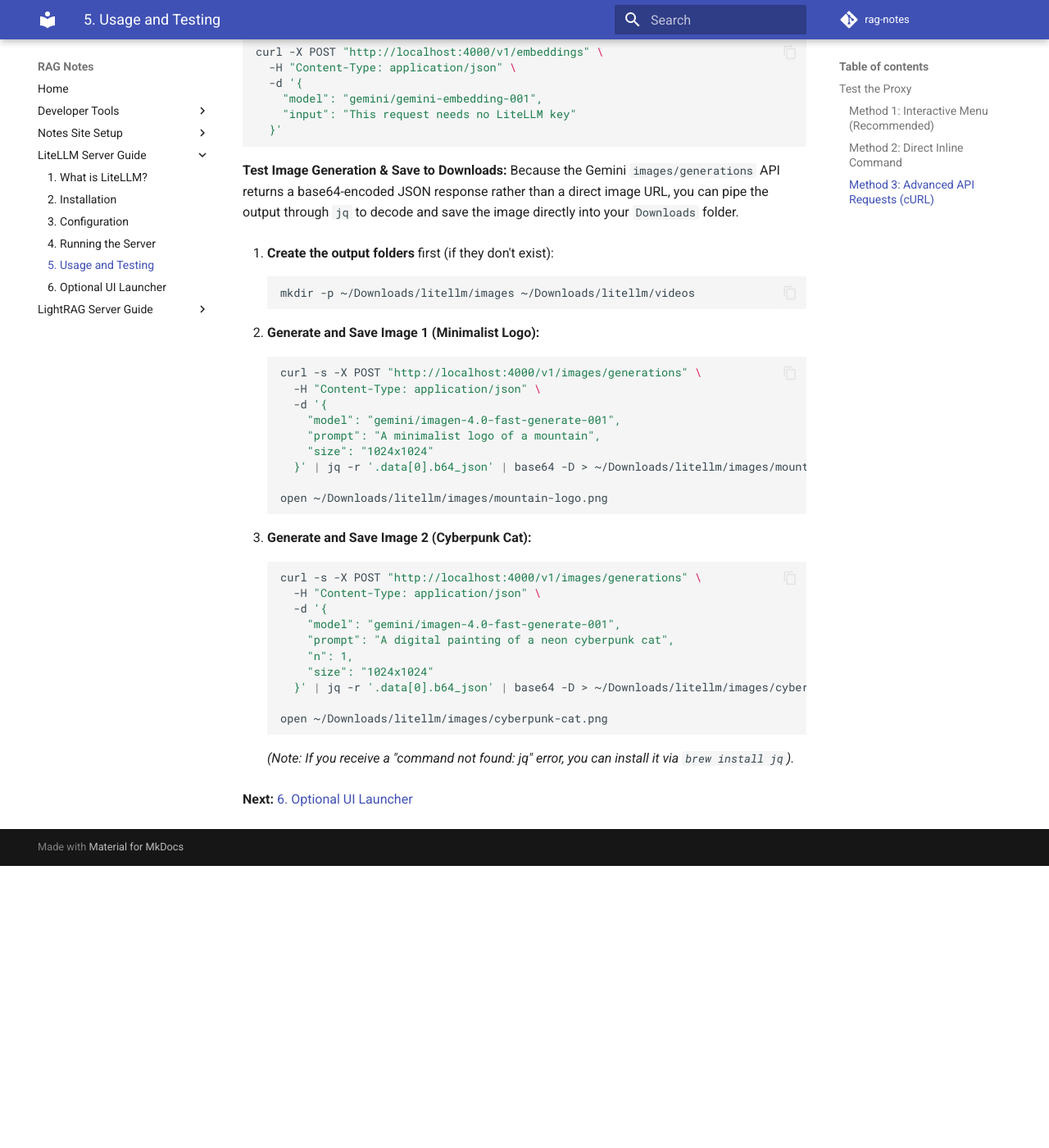
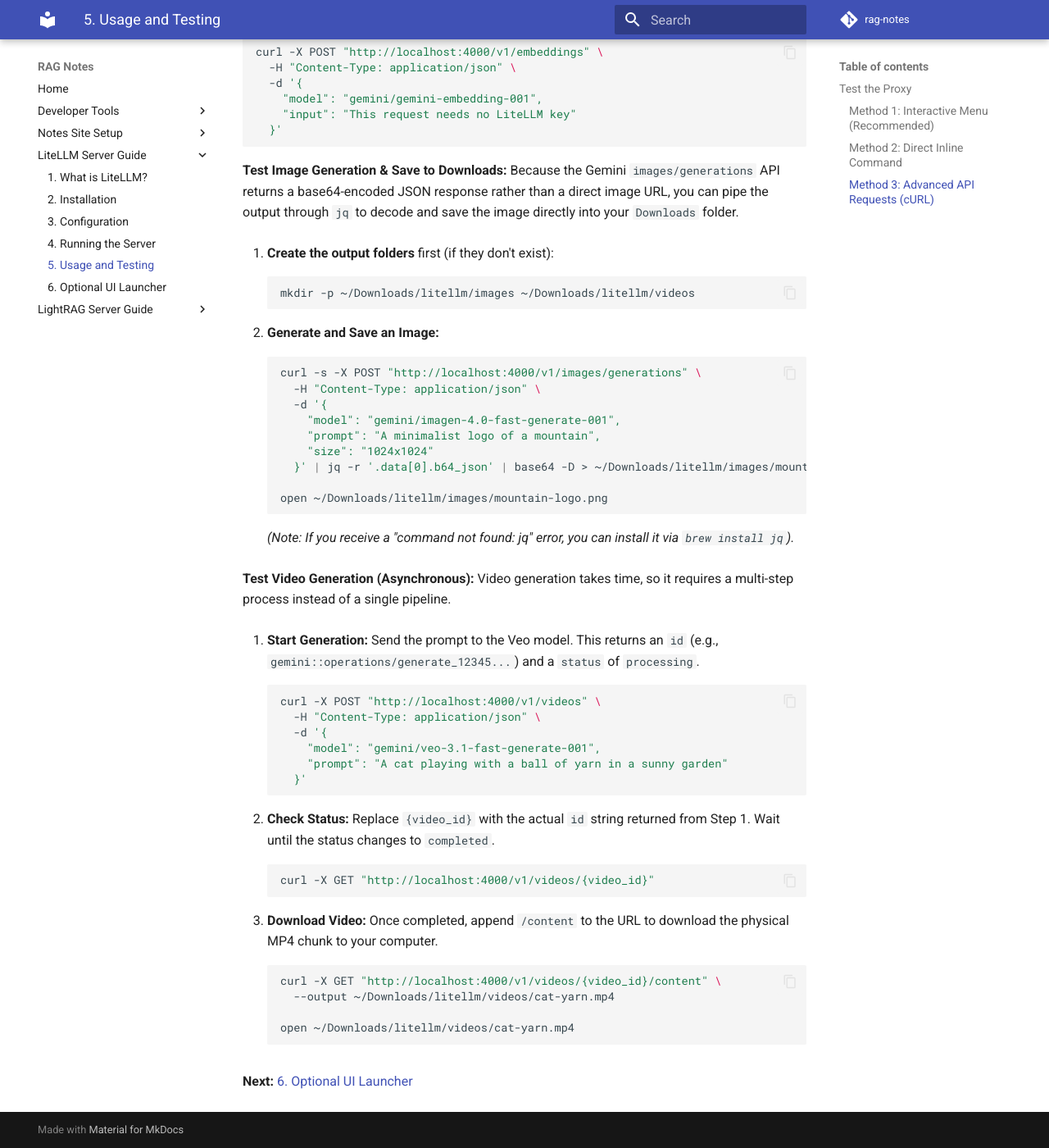
Before and after one commit to kbhatiya999/rag-notes, an MkDocs documentation site: the page built from docs/litellm/5-usage-and-testing.md, in a window 1280 px wide and 1400 px high, scrolled down 1136 px. Shown: the whole window at 82% size. Built offline with MkDocs 1.6.1 and Material for MkDocs 9.7.7, drawn with Linux system fonts in a browser that asks for light colours; comment, search, counter and statistics services are not loaded; before the commit the page ends 2192 px from its top, so only the background shows below that.

Commit message:
Trimmed image generation examples and added multi-step Veo video generation tests.

````diff
--- a/docs/litellm/5-usage-and-testing.md
+++ b/docs/litellm/5-usage-and-testing.md
@@ -50,7 +50,7 @@
    mkdir -p ~/Downloads/litellm/images ~/Downloads/litellm/videos
    ```
 
-2. **Generate and Save Image 1 (Minimalist Logo):**
+2. **Generate and Save an Image:**
    ```bash
    curl -s -X POST "http://localhost:4000/v1/images/generations" \
      -H "Content-Type: application/json" \
@@ -62,20 +62,32 @@
 
    open ~/Downloads/litellm/images/mountain-logo.png
    ```
+*(Note: If you receive a "command not found: jq" error, you can install it via `brew install jq`).*
 
-3. **Generate and Save Image 2 (Cyberpunk Cat):**
+**Test Video Generation (Asynchronous):**
+Video generation takes time, so it requires a multi-step process instead of a single pipeline.
+
+1. **Start Generation:** Send the prompt to the Veo model. This returns an `id` (e.g., `gemini::operations/generate_12345...`) and a `status` of `processing`.
    ```bash
-   curl -s -X POST "http://localhost:4000/v1/images/generations" \
+   curl -X POST "http://localhost:4000/v1/videos" \
      -H "Content-Type: application/json" \
      -d '{
-       "model": "gemini/imagen-4.0-fast-generate-001",
-       "prompt": "A digital painting of a neon cyberpunk cat",
-       "n": 1,
-       "size": "1024x1024"
-     }' | jq -r '.data[0].b64_json' | base64 -D > ~/Downloads/litellm/images/cyberpunk-cat.png
+       "model": "gemini/veo-3.1-fast-generate-001",
+       "prompt": "A cat playing with a ball of yarn in a sunny garden"
+     }'
+   ```
 
-   open ~/Downloads/litellm/images/cyberpunk-cat.png
+2. **Check Status:** Replace `{video_id}` with the actual `id` string returned from Step 1. Wait until the status changes to `completed`.
+   ```bash
+   curl -X GET "http://localhost:4000/v1/videos/{video_id}"
    ```
-*(Note: If you receive a "command not found: jq" error, you can install it via `brew install jq`).*
+
+3. **Download Video:** Once completed, append `/content` to the URL to download the physical MP4 chunk to your computer.
+   ```bash
+   curl -X GET "http://localhost:4000/v1/videos/{video_id}/content" \
+     --output ~/Downloads/litellm/videos/cat-yarn.mp4
+
+   open ~/Downloads/litellm/videos/cat-yarn.mp4
+   ```
 
 **Next:** [6. Optional UI Launcher](6-optional-ui-launcher.md)
````
